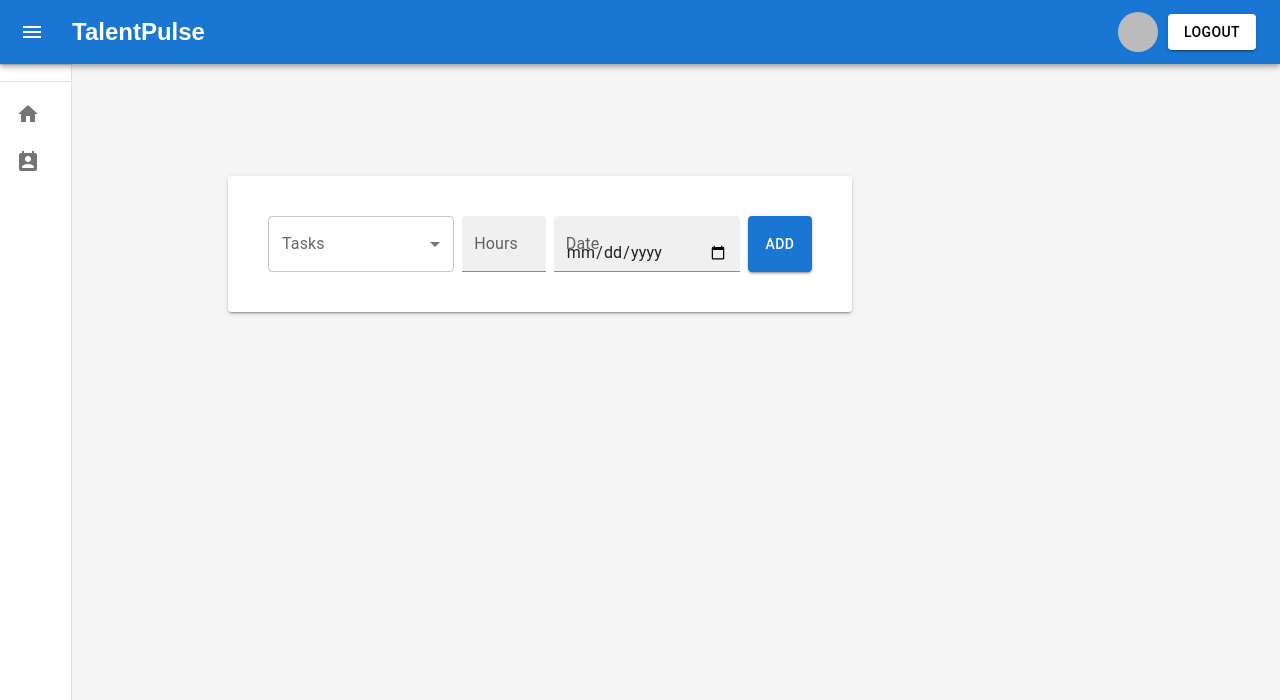
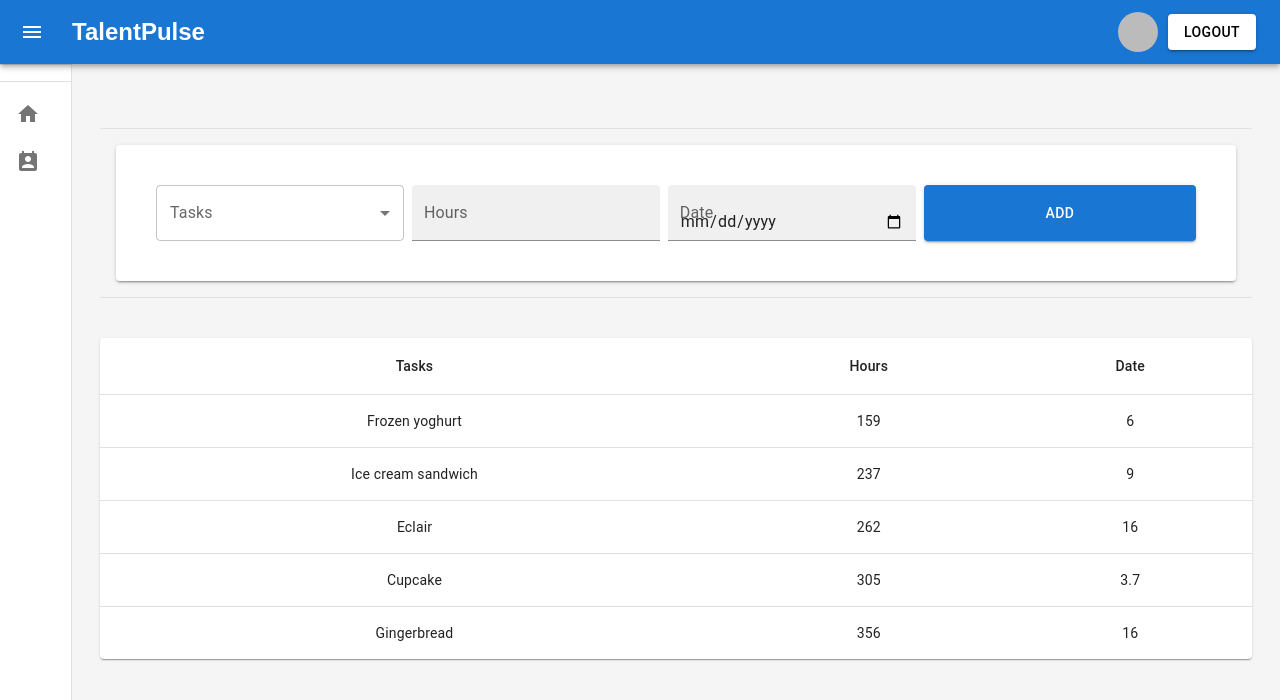
Before and after one commit to Nazmul1582/employee-management-client, a React (Vite) app: page /dashboard/work-sheet in a window 1280 px wide. Shown: the top 700 px of the page. Built offline with nearby package versions, Linux system fonts and the light colour scheme; no server answers; sample sign-in values are in the browser's storage; what react-swipeable-views-utils would draw is missing.

Commit message:
created a demo table of work-sheet and changed work-sheet form style

```diff
--- a/src/pages/Dashboard/WorkSheet/WorkSheet.jsx
+++ b/src/pages/Dashboard/WorkSheet/WorkSheet.jsx
@@ -2,33 +2,55 @@ import {
   Box,
   Button,
   FormControl,
-  Grid,
   InputLabel,
   MenuItem,
   Paper,
   Select,
+  Table,
+  TableBody,
+  TableCell,
+  TableContainer,
+  TableHead,
+  TableRow,
   TextField,
 } from "@mui/material";
 
-const WorkSheet = () => {
+function createData(name, calories, fat, carbs, protein) {
+  return { name, calories, fat, carbs, protein };
+}
+
+const rows = [
+  createData("Frozen yoghurt", 159, 6.0, 24, 4.0),
+  createData("Ice cream sandwich", 237, 9.0, 37, 4.3),
+  createData("Eclair", 262, 16.0, 24, 6.0),
+  createData("Cupcake", 305, 3.7, 67, 4.3),
+  createData("Gingerbread", 356, 16.0, 49, 3.9),
+];
+
+export default function WorkSheet() {
   return (
-    <Box sx={{ py: "80px" }}>
-      <Grid container justifyContent="center">
+    <Box>
+      <TableContainer sx={{mb: 5}}>
+        <Table sx={{ minWidth: 500 }} aria-label="simple table">
+          <TableHead>
+            <TableRow>
+              <TableCell></TableCell>
+            </TableRow>
+          </TableHead>
+
+          <TableBody>
+            <TableRow>
+              <TableCell>
                 <Paper
                   component="form"
                   elevation={2}
                   sx={{
-            minWidth: "450px",
-            marginLeft: {
-              xs: 16,
-            },
                     padding: {
-              xs: 1,
+                      xs: 2,
                       md: 5,
                     },
                     display: "flex",
                     gap: 1,
-            mx: "auto",
                   }}
                 >
                   <FormControl fullWidth>
@@ -50,19 +72,48 @@ const WorkSheet = () => {
                     id="outlined-basic"
                     label="Hours"
                     variant="filled"
+                    fullWidth
                   />
                   <TextField
                     type="date"
                     id="outlined-basic"
                     label="Date"
                     variant="filled"
-            sx={{width: "100%"}}
+                    fullWidth
                   />
-          <Button variant="contained">Add</Button>
+                  <Button fullWidth variant="contained">Add</Button>
                 </Paper>
-      </Grid>
+              </TableCell>
+            </TableRow>
+          </TableBody>
+        </Table>
+      </TableContainer>
+
+      <TableContainer component={Paper}>
+        <Table aria-label="simple table">
+          <TableHead>
+            <TableRow>
+              <TableCell align="center">Tasks</TableCell>
+              <TableCell align="center">Hours</TableCell>
+              <TableCell align="center">Date</TableCell>
+            </TableRow>
+          </TableHead>
+          <TableBody>
+            {rows.map((row) => (
+              <TableRow
+                key={row.name}
+                sx={{ "&:last-child td, &:last-child th": { border: 0 } }}
+              >
+                <TableCell align="center" component="th" scope="row">
+                  {row.name}
+                </TableCell>
+                <TableCell align="center">{row.calories}</TableCell>
+                <TableCell align="center">{row.fat}</TableCell>
+              </TableRow>
+            ))}
+          </TableBody>
+        </Table>
+      </TableContainer>
     </Box>
   );
-};
-
-export default WorkSheet;
+}
```
Lines whose indentation alone changed are shown as unchanged.
